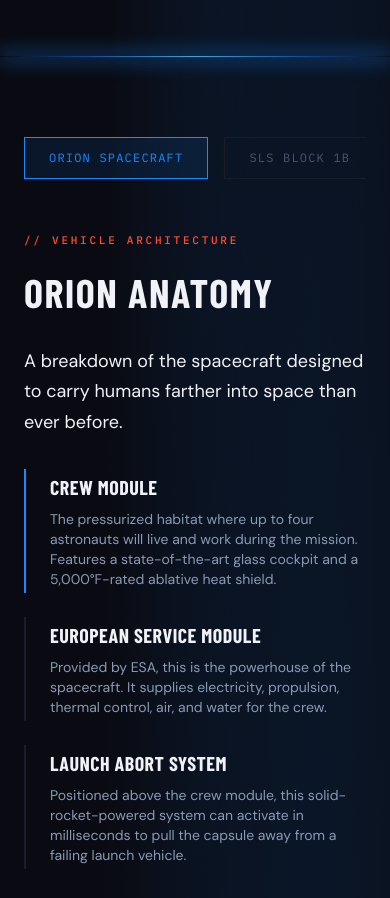
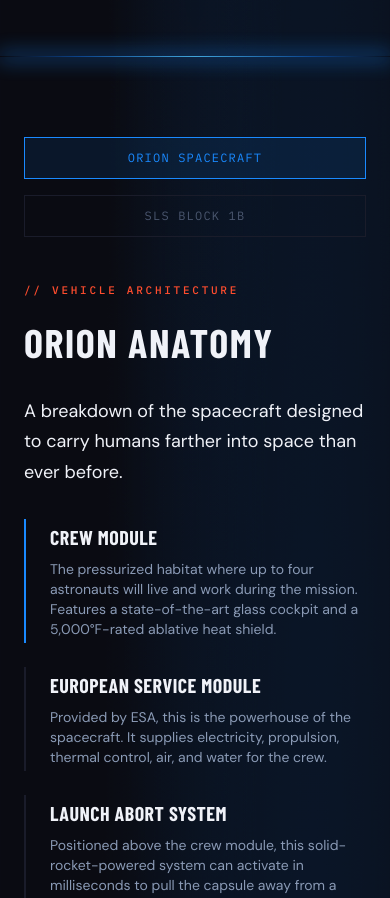
Before and after one commit to totaro/Artemis-II-Mission, a React (Vite) app: page / in a window 390 px wide. Shown: the part 9780-10678 px from the top of the page. Built offline with nearby package versions, Linux system fonts and the light colour scheme; a web font is replaced by a local one.

Commit message:
feat: Make blueprint tabs responsive
Adjust the blueprint section's tab layout to use flex-wrap and flex-1/sm:flex-none for better responsiveness on smaller screens. This ensures the tabs adapt to available space and are not forced into horizontal scrolling.

```diff
--- a/src/App.tsx
+++ b/src/App.tsx
@@ -614,16 +614,16 @@
 
       {/* Blueprint Section */}
       <section id="blueprint" className="max-w-[1280px] mx-auto px-6 md:px-10 lg:px-20 py-[clamp(80px,12vw,160px)] relative z-10">
-        <div className="flex gap-4 mb-12 overflow-x-auto pb-2">
+        <div className="flex flex-wrap gap-4 mb-12">
           <button
             onClick={() => setActiveBlueprint('orion')}
-            className={`font-mono text-xs uppercase tracking-widest py-3 px-6 border transition-colors whitespace-nowrap ${activeBlueprint === 'orion' ? 'border-atmosphere text-atmosphere bg-atmosphere/10' : 'border-border text-text-muted hover:text-text-secondary hover:border-text-secondary'}`}
+            className={`font-mono text-xs uppercase tracking-widest py-3 px-6 border transition-colors whitespace-nowrap flex-1 sm:flex-none ${activeBlueprint === 'orion' ? 'border-atmosphere text-atmosphere bg-atmosphere/10' : 'border-border text-text-muted hover:text-text-secondary hover:border-text-secondary'}`}
           >
             Orion Spacecraft
           </button>
           <button
             onClick={() => setActiveBlueprint('sls')}
-            className={`font-mono text-xs uppercase tracking-widest py-3 px-6 border transition-colors whitespace-nowrap ${activeBlueprint === 'sls' ? 'border-atmosphere text-atmosphere bg-atmosphere/10' : 'border-border text-text-muted hover:text-text-secondary hover:border-text-secondary'}`}
+            className={`font-mono text-xs uppercase tracking-widest py-3 px-6 border transition-colors whitespace-nowrap flex-1 sm:flex-none ${activeBlueprint === 'sls' ? 'border-atmosphere text-atmosphere bg-atmosphere/10' : 'border-border text-text-muted hover:text-text-secondary hover:border-text-secondary'}`}
           >
             SLS Block 1B
           </button>
```
